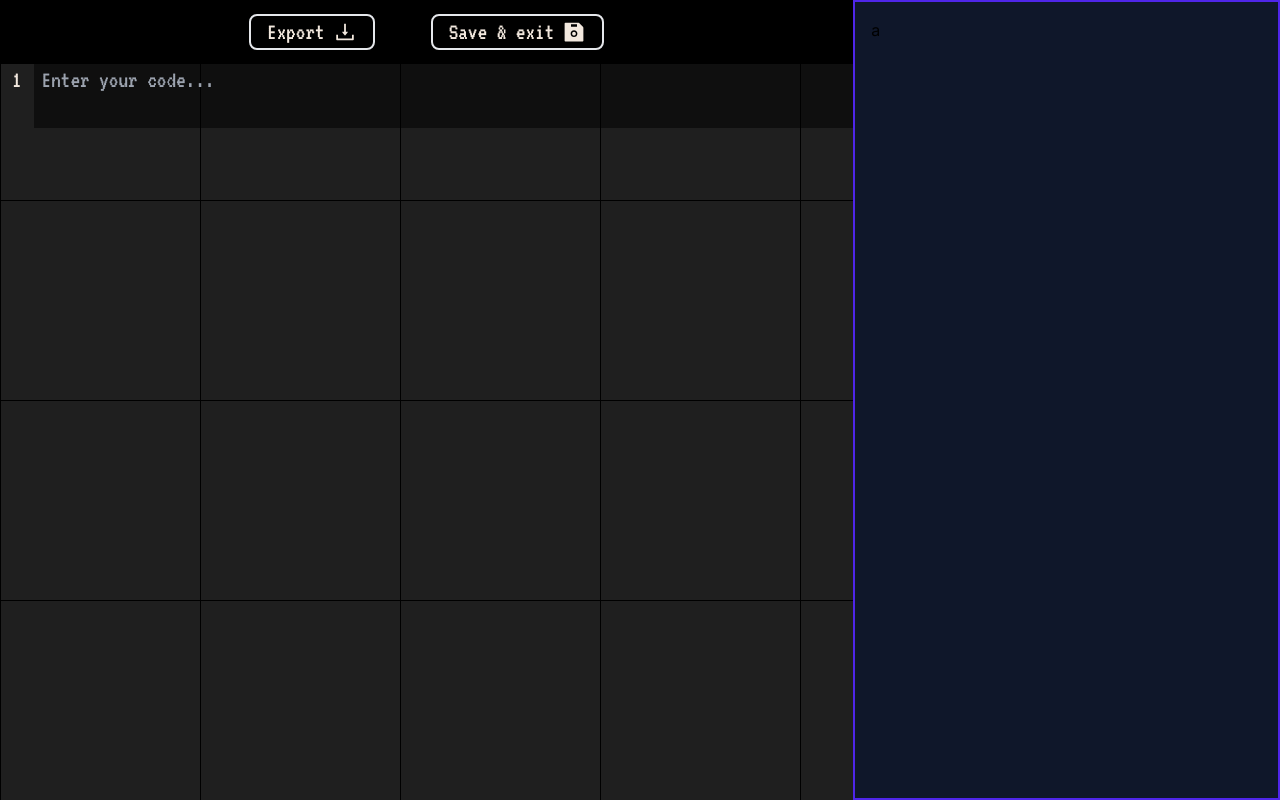
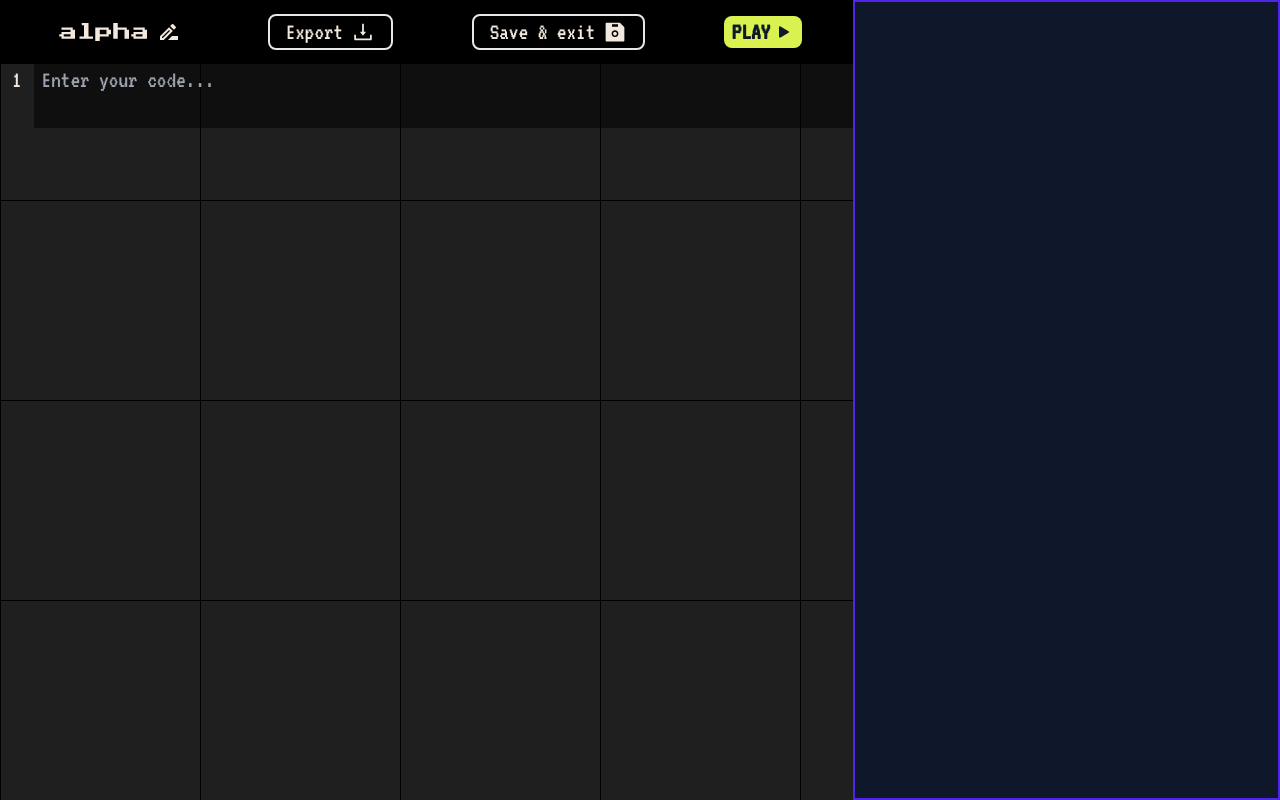
Before and after one commit to pewpewnor/ScriptQuest, a Next.js app: page /myscripts in a window 1280 px wide. Both pictures are taken after a click on the button "Edit". Built offline with nearby package versions, Linux system fonts and the light colour scheme.

Commit message:
feat: add rename button

```diff
--- a/src/components/editor/EditorPage.tsx
+++ b/src/components/editor/EditorPage.tsx
@@ -2,6 +2,7 @@ import { ScriptData } from "@/types/script-type";
 import { ScriptAction, ScriptActionType } from "@/types/scriptaction-type";
 import { ChangeEvent, Dispatch, FC, useState } from "react";
 import { AiFillSave, AiOutlineDownload } from "react-icons/ai";
+import { BsPlayFill } from "react-icons/bs";
 import { MdOutlineDriveFileRenameOutline } from "react-icons/md";
 
 const MAX_NUMBER_OF_LINES = 300;
@@ -27,6 +28,8 @@ interface EditorPageProps extends ScriptData {
 const EditorPage: FC<EditorPageProps> = (props: EditorPageProps) => {
 	const [title, setTitle] = useState(props.title);
 	const [code, setCode] = useState(props.code);
+
+	const [showRename, setShowRename] = useState(false);
 
 	function handleCodeChange(event: ChangeEvent<HTMLTextAreaElement>) {
 		const input = event.target.value;
@@ -61,7 +64,30 @@ const EditorPage: FC<EditorPageProps> = (props: EditorPageProps) => {
 		<div className="paper-grid flex">
 			{/* Navbar */}
 			<div className="flex w-4/6 flex-col">
-				<div className="absolute top-0 flex w-4/6 items-center justify-center gap-14 bg-black px-10 text-center font-vt text-2xl text-clay sm:h-16 sm:px-10 sm:text-left">
+				<div className="absolute top-0 flex w-4/6 items-center justify-around gap-14 bg-black px-10 text-center font-vt text-2xl text-clay sm:h-16 sm:px-10 sm:text-left">
+					<h1 className="group flex items-center justify-center gap-2 rounded-lg p-2 font-press text-lg text-clay">
+						{showRename ? (
+							<input
+								type="text"
+								name="title"
+								value={title}
+								placeholder="Enter new title..."
+								onChange={(event) => {
+									setTitle(event.target.value);
+								}}
+								className="bg-black px-2"
+								spellCheck={false}
+							/>
+						) : (
+							title
+						)}
+						<MdOutlineDriveFileRenameOutline
+							className="h-6 w-6 cursor-pointer fill-clay group-hover:fill-electric"
+							onClick={() => {
+								setShowRename((prev) => !prev);
+							}}
+						/>
+					</h1>
 					<button className="group flex items-center gap-2 rounded-lg border-2 px-4 hover:border-electric hover:text-electric">
 						Export
 						<AiOutlineDownload className="fill-clay group-hover:fill-electric" />
@@ -72,6 +98,10 @@ const EditorPage: FC<EditorPageProps> = (props: EditorPageProps) => {
 					>
 						Save & exit
 						<AiFillSave className="fill-clay group-hover:fill-electric" />
+					</button>
+					<button className="group flex items-center justify-center gap-1 rounded-lg bg-lime px-2 font-vt text-2xl font-bold text-slate-900 hover:bg-electric">
+						PLAY
+						<BsPlayFill className="h-5 w-5 fill-slate-900 " />
 					</button>
 				</div>
 
@@ -100,9 +130,7 @@ const EditorPage: FC<EditorPageProps> = (props: EditorPageProps) => {
 			</div>
 
 			{/* Output */}
-			<div className="h-screen w-2/6 border-2 border-electric bg-slate-900 p-4">
-				a
-			</div>
+			<div className="relative h-screen w-2/6 border-2 border-electric bg-slate-900 p-4"></div>
 		</div>
 	);
 };
```
